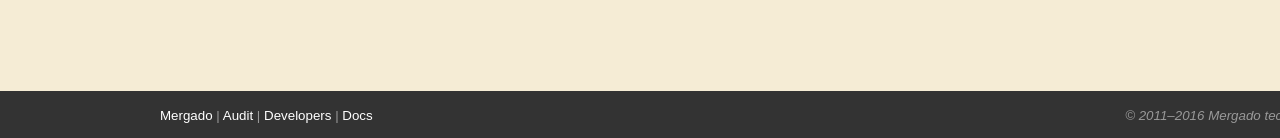
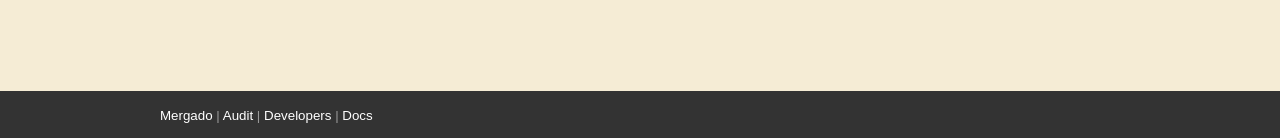
Before and after one commit to michalwiglasz/docs, a Jekyll site: the page built from index.md, in a window 1280 px wide. Shown: the part 759-897 px from the top of the page. Built offline with Jekyll 4.4.1, drawn with Linux system fonts in a browser that asks for light colours.

Commit message:
Using old footer as it is impossible to style the new one correctly!

```diff
--- a/_includes/footer.html
+++ b/_includes/footer.html
@@ -6,10 +6,5 @@
             <a href="{{ site.mergadourl }}/developers/">Developers</a> |
             <a href="{{ site.codeurl }}">Docs</a>
         </div>
-        <div class="fill"></div>
-        <div class="block">
-            <i>© 2011–{{ site.time | date: '%Y' }} Mergado technologies, s. r. o.</i> |
-            <a href="mailto:{{ site.mergadomail }}">Kontakt</a>
-        </div>
     </div>
 </footer>
--- a/_sass/_layout.sass
+++ b/_sass/_layout.sass
@@ -152,6 +152,7 @@ nav
 	width: 100%
 	box-sizing: border-box
 	height: 50px
+	line-height: 50px
 	color: #999
 
 	.wrapper
@@ -159,27 +160,6 @@ nav
 		margin: 0 auto
 		text-align: left
 		font-style: normal
-		height: 100%
-		display: table
-		table-layout: fixed
-		white-space: nowrap
-		line-height: 50px
-
-	.fill
-		display: table-cell
-		width: 99%
-
-	.block
-		display: table-cell
-		height: 100%
-		padding: 0 10px
-		box-sizing: border-box
-
-		&:first-child
-			padding-left: 0
-
-		&:last-child
-			padding-right: 0
 
 	a
 		color: #fff
```
